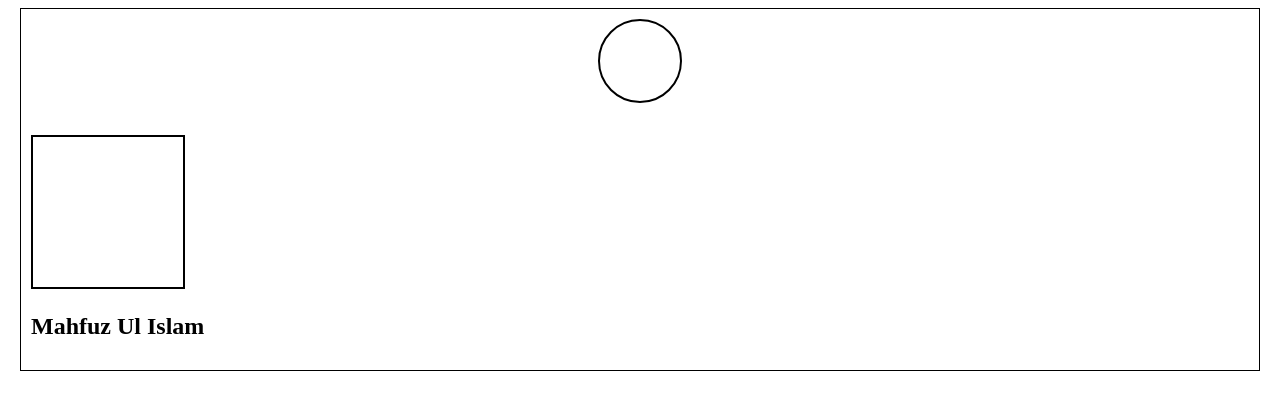
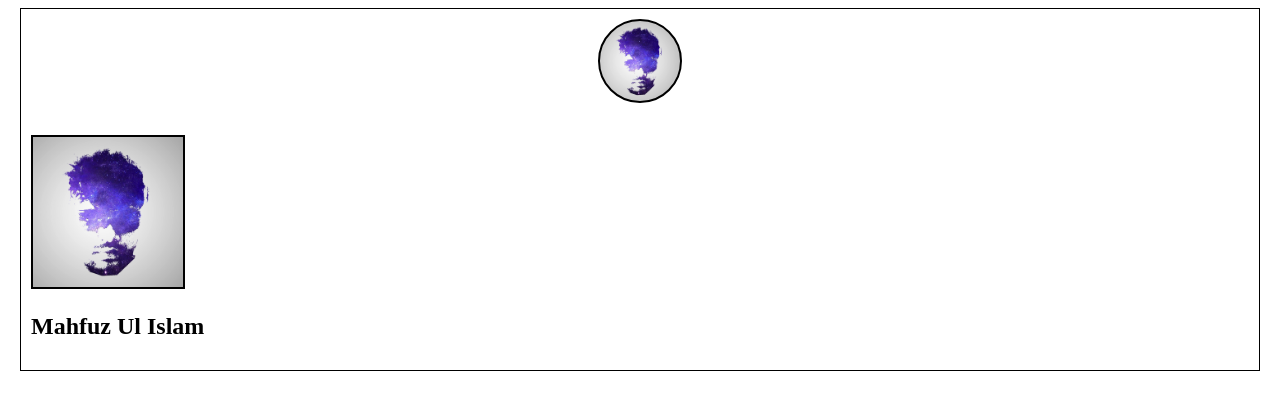
Before and after one commit to mahfuzninja/template, a plain HTML site: page index.html in a window 1280 px wide. Drawn offline with Linux system fonts and the light colour scheme.

Commit message:
Update style.css

```diff
--- a/style.css
+++ b/style.css
@@ -8,7 +8,7 @@ body {
 #icon {
           width: 80px;
           height: 80px;
-          background-image: url(template/img/rumman.jpg);
+          background-image: url(/template/img/rumman.jpg);
           background-size: 80px 80px;
           border: 2px solid #000000;
           border-radius: 50%;
@@ -18,7 +18,7 @@ body {
 #pro_pic {
           width: 150px;
           height: 150px;
-          background-image: url(template/img/rumman.jpg);
+          background-image: url(/template/img/rumman.jpg);
           background-size: 150px 150px;
           border: 2px solid #000000;
           border-radius: 0%;
```
